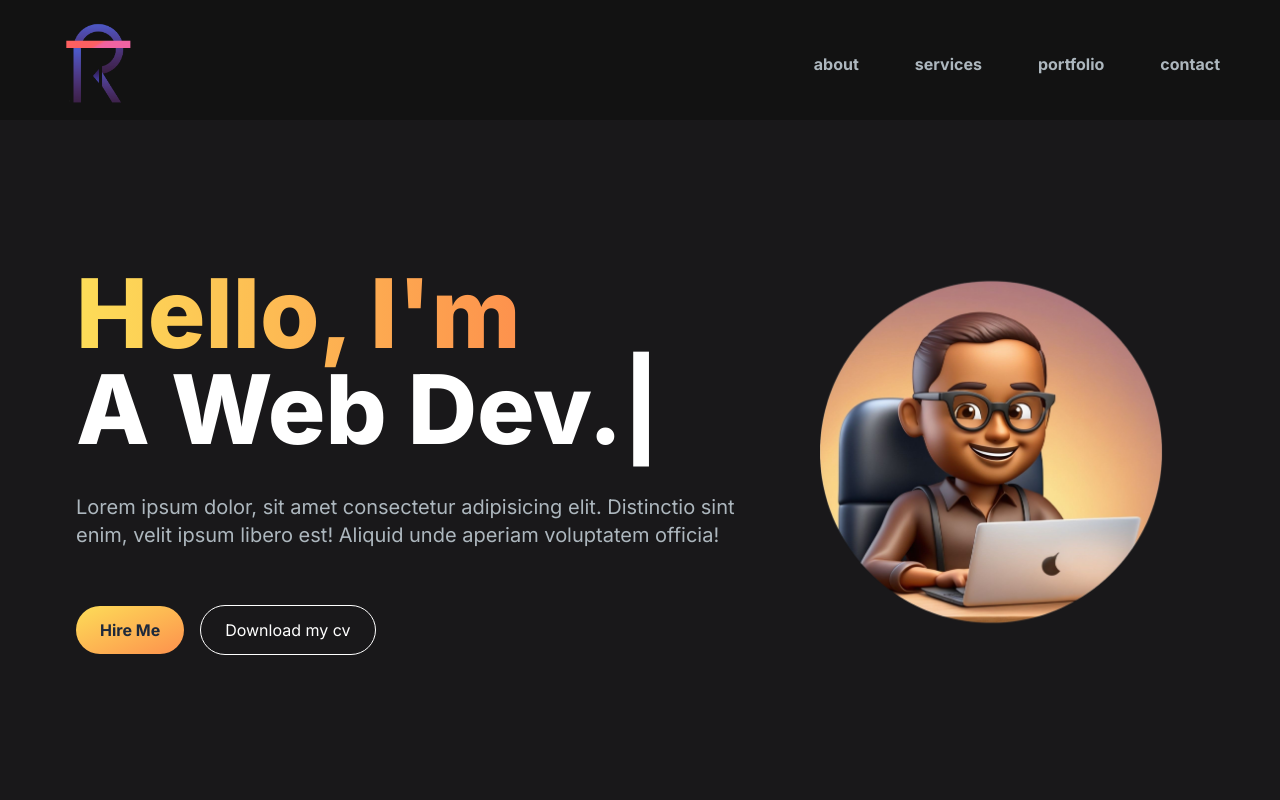
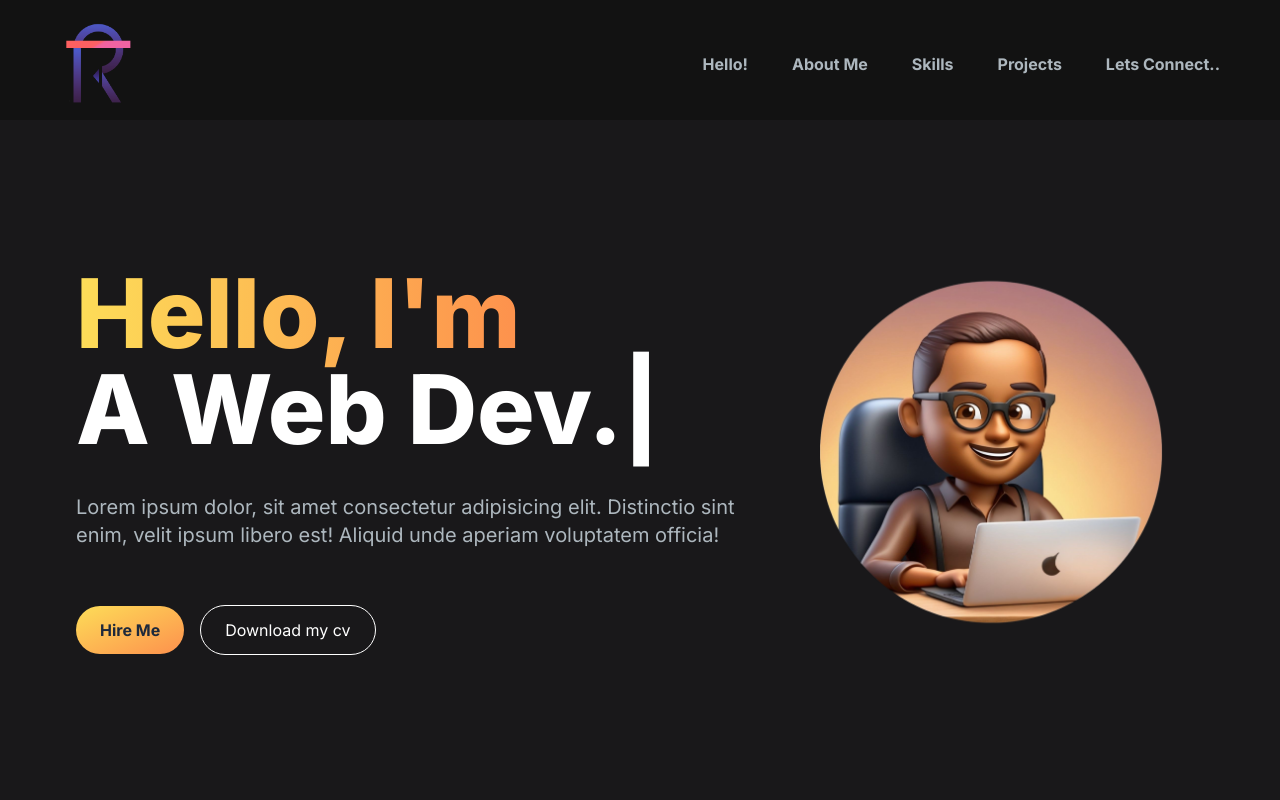
Before and after one commit to mohanty-ritesh/portfolio_website, a Next.js app: page / in a window 1280 px wide. Shown: the top 800 px of the page. Built offline with nearby package versions, Linux system fonts and the light colour scheme.

Commit message:
some ui change2

```diff
--- a/app/Components/Footer.jsx
+++ b/app/Components/Footer.jsx
@@ -20,26 +20,18 @@ const Footer = () => {
           <ul className="list-none mt-4">
             <li>
               <a
-                href="#hithere"
+                href="#hi"
                 className="text-lg hover:text-[#935fade8] transition duration-300 ease-in-out"
               >
-                Hi, There
+                Hello!
               </a>
             </li>
             <li>
               <a
-                href="#about"
+                href="#about_me"
                 className="text-lg hover:text-[#935fade8] transition duration-300 ease-in-out"
               >
-                About
-              </a>
-            </li>
-            <li>
-              <a
-                href="#education"
-                className="text-lg hover:text-[#935fade8] transition duration-300 ease-in-out"
-              >
-                Education
+                About Me
               </a>
             </li>
             <li>
@@ -56,6 +48,14 @@ const Footer = () => {
                 className="text-lg hover:text-[#935fade8] transition duration-300 ease-in-out"
               >
                 Projects
+              </a>
+            </li>
+            <li>
+              <a
+                href="#get_in_touch"
+                className="text-lg hover:text-[#935fade8] transition duration-300 ease-in-out"
+              >
+                Lets Connect..
               </a>
             </li>
           </ul>
--- a/app/Components/NavBar.jsx
+++ b/app/Components/NavBar.jsx
@@ -8,10 +8,11 @@ import MenuOverlay from "./MenuOverlay";
 import { motion } from "framer-motion";
 
 const NavLinks = [
-  { title: "about", path: "#about" },
-  { title: "services", path: "#services" },
-  { title: "portfolio", path: "#portfolio" },
-  { title: "contact", path: "#contact" },
+  { title: "Hello!", path: "#hi" },
+  { title: "About Me", path: "#about_me" },
+  { title: "Skills", path: "#skills" },
+  { title: "Projects", path: "#projects" },
+  { title: "Lets Connect..", path: "#get_in_touch" }
 ];
 
 const NavBar = () => {
@@ -59,7 +60,7 @@ const NavBar = () => {
           className="menu hidden md:block md:w-auto"
           id="navbar"
         >
-          <ul className="flex md:p-0 md:flex-row md:space-x-8 mt-0">
+          <ul className="flex md:p-0 md:flex-row md:space-x-5 ">
             {NavLinks.map((link, index) => (
               <li key={index}>
                 <NavLink href={link.path} title={link.title} />
--- a/app/Components/Rr.jsx
+++ /dev/null
@@ -1,41 +0,0 @@
-import React from 'react';
-
-const Rr = () => {
-  return (
-    <section className="bg-gradient-to-r from-[#d3c7dbd7] to-[#9034c29e] flex justify-center items-center h-screen">
-      <div className="max-w-md px-4 py-8 rounded-lg shadow-md bg-white flex flex-col items-center">
-        <h1 className="text-3xl font-bold mb-6 text-center">Get in Touch</h1>
-        <form className="w-full flex flex-col space-y-4">
-          <input
-            className="px-3 py-2 rounded-lg border border-gray-300 focus:outline-none focus:ring-1 focus:ring-blue-500 sm:px-4 md:px-6" // Adjust padding for different screen sizes
-            type="text"
-            placeholder="Your Name"
-            name="name"
-            required
-          />
-          <input
-            className="px-3 py-2 rounded-lg border border-gray-300 focus:outline-none focus:ring-1 focus:ring-blue-500 sm:px-4 md:px-6"
-            type="email"
-            placeholder="Your Email"
-            name="email"
-            required
-          />
-          <textarea
-            className="px-3 py-2 rounded-lg border border-gray-300 focus:outline-none focus:ring-1 focus:ring-blue-500 h-24 resize-none sm:px-4 md:px-6" // Adjust padding for different screen sizes
-            placeholder="Your Message"
-            name="message"
-            required
-          ></textarea>
-          <button
-            className="bg-blue-500 hover:bg-blue-700 text-white font-bold py-2 px-4 rounded-lg shadow-sm"
-            type="submit"
-          >
-            Send Message
-          </button>
-        </form>
-      </div>
-    </section>
-  );
-};
-
-export default Rr;
--- a/app/page.js
+++ b/app/page.js
@@ -9,14 +9,14 @@ export default function Home() {
   return (
     <main className="flex min-h-screen flex-col bg-[#121212]">
       <NavBar />
-      <div className="container mx-auto xl:px-12 py-4 mt-24 bg-[#1E1C2094] rounded-md">
+      <div id="hi" className="container mx-auto xl:px-12 py-4 mt-24 bg-[#1E1C2094] rounded-md">
         <HeroSection />
       </div>
-      <div className="container mx-auto  py-4  bg-[#212022]  rounded-md"> <AboutSection /></div>
-      <div className="container mx-auto    bg-[#212022]  rounded-md"> <SkillsSection /></div>
-      <div className="container mx-auto px-10 py-4  bg-[#212022]  rounded-md"> <ProjectSection /></div>
-      <div className="container mx-auto    bg-[#212022]  rounded-md"> <EmailSection /></div>
-      <div className="container mx-auto  text-[#c4acd0e8]  bg-[#121212] "> <Footer /></div>
+      <div id="about_me" className="container mx-auto  py-4  bg-[#212022]  rounded-md"> <AboutSection /></div>
+      <div id="skills" className="container mx-auto    bg-[#212022]  rounded-md"> <SkillsSection /></div>
+      <div id="projects" className="container mx-auto px-10 py-4  bg-[#212022]  rounded-md"> <ProjectSection /></div>
+      <div id="get_in_touch" className="container mx-auto    bg-[#212022]  rounded-md"> <EmailSection /></div>
+      <div  className="container mx-auto  text-[#c4acd0e8]  bg-[#121212] "> <Footer /></div>
       <div><h2 className="bg-[#121212] text-[#585653e0] px-5 text-center py-1">© This Portfolio is Made By Ritesh Mohanty --♥--</h2></div>
     </main>
   );
```
Also changed, not shown: 1 other file (tests, documents, lock files or other folders).
